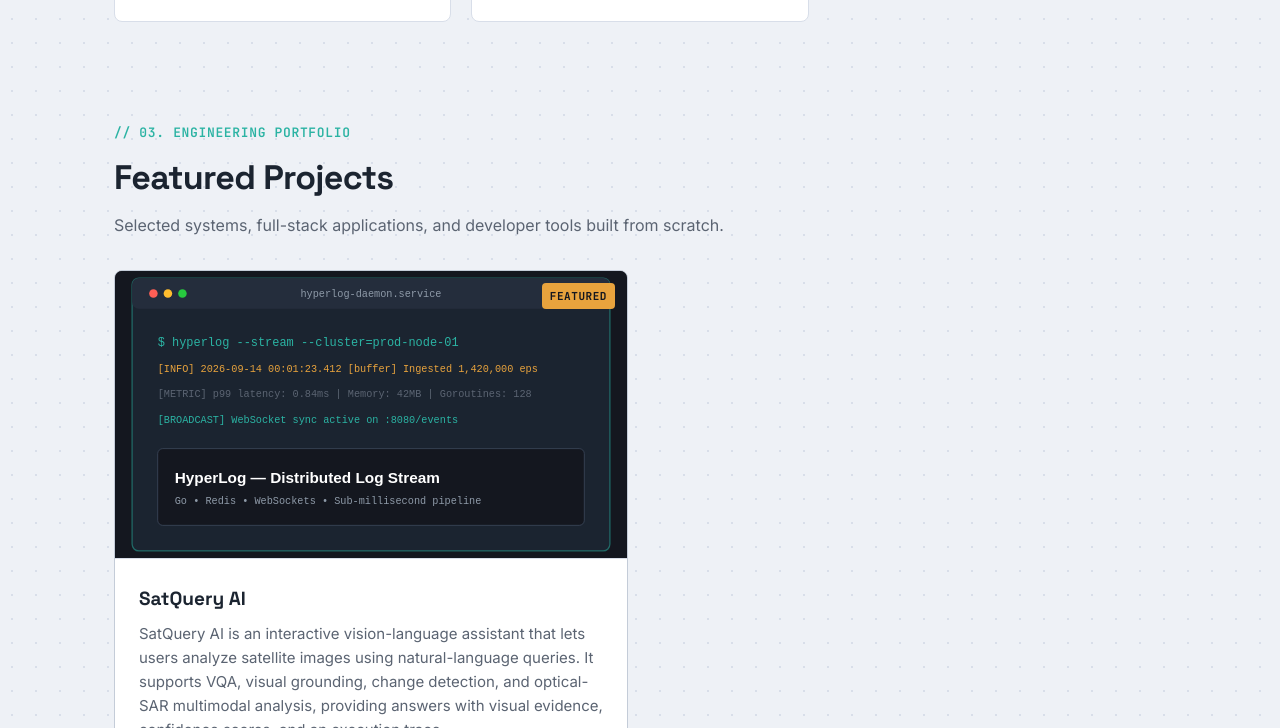
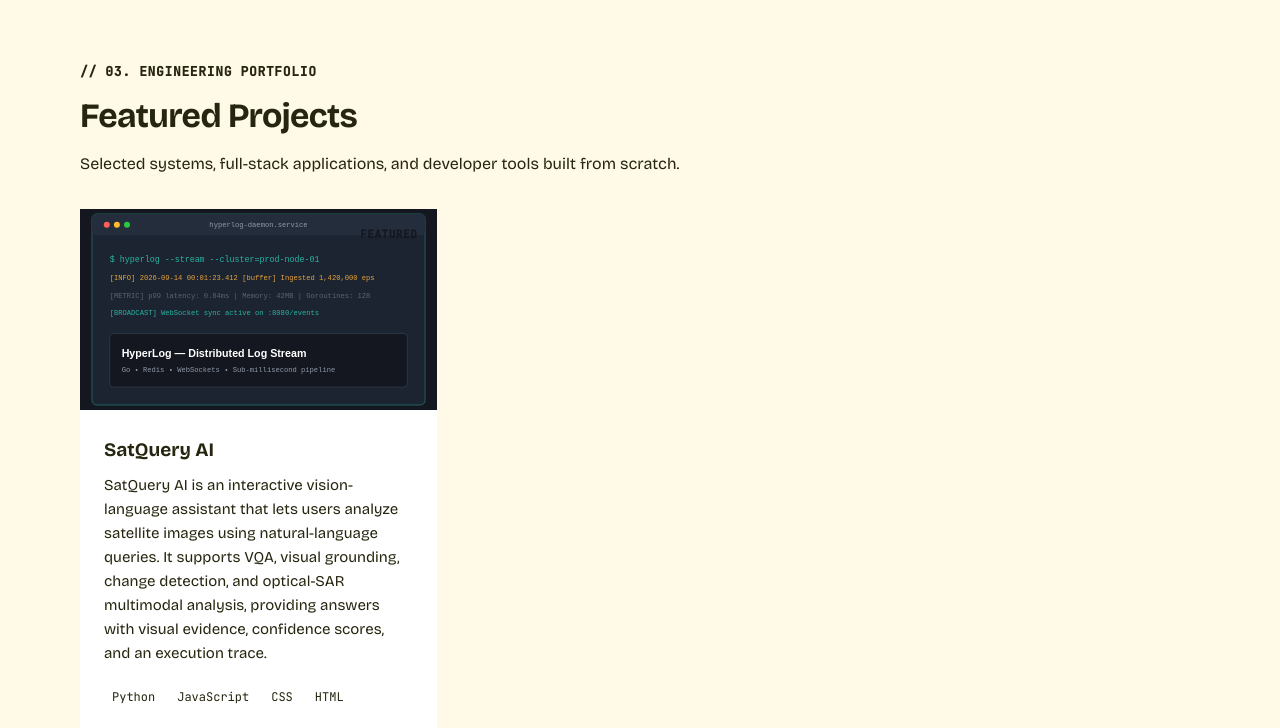
Before and after one commit to barun20saha/barun20saha.github.io, a plain HTML site: page index.html in a window 1280 px wide. Shown: the part 1937-2665 px from the top of the page. Drawn offline with Linux system fonts and the light colour scheme.

Commit message:
feat(design): add design tokens, fonts and base styles

```diff
--- a/assets/css/style.css
+++ b/assets/css/style.css
@@ -1,39 +1,118 @@
 /* ==========================================================================
-   PORTFOLIO STYLESHEET — "Engineer's Notebook Meets Terminal"
+   PORTFOLIO STYLESHEET — "A Developer's Terminal That Steps Out of Its Window"
    ========================================================================== */
 
+/* Self-hosted Typography */
+@font-face {
+  font-family: 'Bricolage Grotesque';
+  font-style: normal;
+  font-weight: 300 800;
+  font-display: swap;
+  src: url('../fonts/bricolage-grotesque-variable.woff2') format('woff2');
+  unicode-range: U+0000-00FF, U+0131, U+0152-0153, U+02BB-02BC, U+02C6, U+02DA, U+02DC, U+0304, U+0308, U+0329, U+2000-206F, U+20AC, U+2122, U+2191, U+2193, U+2212, U+2215, U+FEFF, U+FFFD;
+}
+
+@font-face {
+  font-family: 'JetBrains Mono';
+  font-style: normal;
+  font-weight: 400 500;
+  font-display: swap;
+  src: url('../fonts/jetbrains-mono-latin.woff2') format('woff2');
+  unicode-range: U+0000-00FF, U+0131, U+0152-0153, U+02BB-02BC, U+02C6, U+02DA, U+02DC, U+0304, U+0308, U+0329, U+2000-206F, U+20AC, U+2122, U+2191, U+2193, U+2212, U+2215, U+FEFF, U+FFFD;
+}
+
 :root {
-  /* Design Tokens */
-  --bg: #EEF1F6;
-  --surface: #FFFFFF;
-  --surface-subtle: #F6F8FB;
-  --ink: #1B2430;
-  --muted: #5B6472;
-  --terminal-bg: #14171F;
-  --terminal-bar: #1F2430;
-  --terminal-text: #DCE3EE;
-  --accent-teal: #2BB3A3;
-  --accent-teal-soft: rgba(43, 179, 163, 0.12);
-  --accent-amber: #E8A33D;
-  --accent-amber-soft: rgba(232, 163, 61, 0.12);
-  --border: #D8DEE9;
-  --border-strong: #C4CCD8;
-  --terminal-border: #2A3140;
+  color-scheme: light;
 
-  /* Typography */
-  --font-heading: 'Space Grotesk', -apple-system, BlinkMacSystemFont, sans-serif;
-  --font-body: 'Inter', -apple-system, BlinkMacSystemFont, 'Segoe UI', sans-serif;
-  --font-mono: 'JetBrains Mono', 'Fira Code', monospace;
+  /* Surfaces */
+  --bg:            #FFFAE7;  /* page background (matches banner) */
+  --bg-sunk:       #F7F0CC;  /* tag fills, date chips, input wells, admin canvas strips */
+  --surface:       #FFFFFF;  /* cards, ledgers, forms */
+  --sun:           #FDF1BB;  /* the circle behind the portrait */
+  --line:          #E8E2B8;  /* default 1px borders and dividers */
+  --line-strong:   #CFC88F;  /* hovered borders, input borders */
 
-  /* Layout */
-  --max-width: 1100px;
-  --header-height: 68px;
-  --radius-sm: 4px;
-  --radius-md: 8px;
-  --radius-lg: 12px;
-  --radius-full: 9999px;
-  --transition-fast: 0.18s ease;
-  --transition-normal: 0.28s ease;
+  /* Ink */
+  --ink-strong:    #000000;  /* bold display phrases, primary buttons */
+  --ink:           #26250F;  /* body text            (contrast on --bg ~ 14:1) */
+  --ink-soft:      #5C5B34;  /* secondary text, meta (contrast on --bg ~ 6.7:1) */
+  --olive:         #4A4A25;  /* light-weight display phrases, dashed connector */
+
+  /* Signal (my teal) */
+  --signal:        #14B8A6;  /* fills, dots, timeline rings, focus accents (not for text) */
+  --signal-deep:   #0B7A6E;  /* teal TEXT and links (contrast >= 4.9:1 on --bg) */
+  --signal-wash:   #DDF6EF;  /* status chip, CGPA/score chips */
+  --honey:         #F2A93B;  /* "Featured" badge fill */
+  --honey-ink:     #3A2600;  /* text on honey */
+
+  /* Terminal (hero, project covers, footer) */
+  --term-bg:       #14171F;
+  --term-bar:      #1F2430;
+  --term-line:     #2A3142;
+  --term-text:     #E6EAF2;
+  --term-dim:      #8B93A7;
+  --term-prompt:   #2DD4BF;
+  --term-warn:     #F2A93B;
+  --term-ok:       #3DDC97;
+  --dot-red:       #FF5F57;
+  --dot-yellow:    #FEBC2E;
+  --dot-green:     #28C840;
+
+  /* Feedback */
+  --danger:        #B42318;
+  --danger-wash:   #FDECEA;
+  --focus:         #0B7A6E;  /* 3px focus ring, 2px offset */
+
+  /* Radii (deliberately different per role) */
+  --r-slab:  32px;   /* large containers, footer */
+  --r-card:  20px;   /* cards, ledgers, timeline entries */
+  --r-field: 12px;   /* inputs, small controls */
+  --r-term:  14px;   /* terminal windows: squarer, it is a machine */
+  --r-pill:  999px;  /* buttons, tags, chips, nav */
+
+  /* Shadows: olive-tinted, never neutral grey */
+  --shadow-sm: 0 1px 0 rgba(74,74,37,.06), 0 6px 18px -10px rgba(74,74,37,.22);
+  --shadow-md: 0 1px 0 rgba(74,74,37,.06), 0 18px 40px -18px rgba(74,74,37,.30);
+  --shadow-term: 0 28px 60px -24px rgba(20,23,31,.55);
+
+  /* Spacing scale (4px base) */
+  --s-1: 4px;  --s-2: 8px;  --s-3: 12px; --s-4: 16px; --s-5: 24px;
+  --s-6: 32px; --s-7: 48px; --s-8: 72px; --s-9: 112px;
+
+  /* Type */
+  --font-display: "Bricolage Grotesque", "Segoe UI", system-ui, sans-serif;
+  --font-mono:    "JetBrains Mono", ui-monospace, "SF Mono", Menlo, Consolas, monospace;
+
+  --container: 1200px;
+  --measure: 62ch;
+
+  /* Transitions */
+  --t-fast: 150ms ease-out;
+  --t-normal: 200ms ease-out;
+}
+
+[data-theme="dark"] {
+  color-scheme: dark;
+  --bg:            #0F1218;
+  --bg-sunk:       #0B0E13;
+  --surface:       #171B24;
+  --sun:           #23220F;
+  --line:          #262C3A;
+  --line-strong:   #3A4357;
+  --ink-strong:    #FFFFFF;
+  --ink:           #E8EBF2;
+  --ink-soft:      #A4ABBD;
+  --olive:         #C9C98A;
+  --signal:        #2DD4BF;
+  --signal-deep:   #5EEAD4;
+  --signal-wash:   #12312D;
+  --honey:         #F2A93B;
+  --honey-ink:     #3A2600;
+  --danger:        #F97066;
+  --danger-wash:   #3A1613;
+  --focus:         #5EEAD4;
+  --shadow-sm: 0 1px 0 rgba(0,0,0,.4), 0 6px 18px -10px rgba(0,0,0,.6);
+  --shadow-md: 0 1px 0 rgba(0,0,0,.4), 0 18px 40px -18px rgba(0,0,0,.7);
 }
 
 /* --------------------------------------------------------------------------
@@ -47,28 +126,41 @@
 
 html {
   scroll-behavior: smooth;
-  scroll-padding-top: calc(var(--header-height) + 24px);
+  scroll-padding-top: calc(80px + var(--s-4));
   -webkit-text-size-adjust: 100%;
 }
 
 body {
-  font-family: var(--font-body);
+  font-family: var(--font-display);
   background-color: var(--bg);
   color: var(--ink);
   line-height: 1.65;
-  font-size: 1rem;
+  font-size: 1.0625rem;
+  font-weight: 400;
   min-height: 100vh;
   display: flex;
   flex-direction: column;
-  background-image:
-    radial-gradient(var(--border) 1px, transparent 1px);
-  background-size: 24px 24px;
+  text-rendering: optimizeLegibility;
+  -webkit-font-smoothing: antialiased;
+  -moz-osx-font-smoothing: grayscale;
+}
+
+h1, h2, h3, h4, h5, h6 {
+  font-family: var(--font-display);
+  color: var(--ink-strong);
+  text-wrap: balance;
+  margin: 0;
+}
+
+p {
+  text-wrap: pretty;
+  max-width: var(--measure);
 }
 
 a {
   color: inherit;
   text-decoration: none;
-  transition: color var(--transition-fast);
+  transition: color var(--t-fast), border-color var(--t-fast), background-color var(--t-fast);
 }
 
 img, svg {
@@ -77,33 +169,38 @@ img, svg {
   height: auto;
 }
 
-button, input, textarea {
+button, input, textarea, select {
   font: inherit;
+  color: inherit;
 }
 
 /* Accessibility: Skip to Main Content */
 .skip-link {
   position: absolute;
-  top: -100px;
-  left: 16px;
-  background: var(--ink);
-  color: #FFFFFF;
-  padding: 10px 16px;
-  border-radius: var(--radius-sm);
+  top: -120px;
+  left: 20px;
+  background: var(--ink-strong);
+  color: var(--bg);
+  padding: 12px 20px;
+  border-radius: var(--r-pill);
   font-family: var(--font-mono);
   font-size: 0.875rem;
-  z-index: 9999;
-  transition: top var(--transition-fast);
+  font-weight: 500;
+  z-index: 99999;
+  transition: top var(--t-fast);
+  text-decoration: none;
 }
 
 .skip-link:focus {
   top: 16px;
-  outline: 2px solid var(--accent-teal);
+  outline: 3px solid var(--focus);
+  outline-offset: 2px;
 }
 
 :focus-visible {
-  outline: 2px solid var(--accent-teal);
-  outline-offset: 3px;
+  outline: 3px solid var(--focus);
+  outline-offset: 2px;
+  border-radius: inherit;
 }
 
 /* --------------------------------------------------------------------------
@@ -111,11 +208,11 @@ button, input, textarea {
    -------------------------------------------------------------------------- */
 .container {
   width: 100%;
-  max-width: var(--max-width);
+  max-width: var(--container);
   margin-left: auto;
   margin-right: auto;
-  padding-left: 24px;
-  padding-right: 24px;
+  padding-left: clamp(16px, 4vw, 40px);
+  padding-right: clamp(16px, 4vw, 40px);
 }
 
 .site-main {
--- a/index.html
+++ b/index.html
@@ -15,11 +15,22 @@
   <meta property="og:image" content="assets/img/profile.svg">
 
   <link rel="icon" type="image/svg+xml" href="assets/img/favicon.svg">
+  <meta name="theme-color" content="#FFFAE7">
 
-  <!-- Google Fonts: Space Grotesk (Headings), Inter (Body), JetBrains Mono (Terminal/Code) -->
-  <link rel="preconnect" href="https://fonts.googleapis.com">
-  <link rel="preconnect" href="https://fonts.gstatic.com" crossorigin>
-  <link href="https://fonts.googleapis.com/css2?family=Inter:wght@400;500;600;700&family=JetBrains+Mono:wght@400;500;600;700&family=Space+Grotesk:wght@500;600;700&display=swap" rel="stylesheet">
+  <!-- Self-hosted Variable Fonts Preload -->
+  <link rel="preload" href="assets/fonts/bricolage-grotesque-variable.woff2" as="font" type="font/woff2" crossorigin>
+  <link rel="preload" href="assets/fonts/jetbrains-mono-latin.woff2" as="font" type="font/woff2" crossorigin>
+
+  <!-- Prevent theme flicker -->
+  <script>
+    (function() {
+      try {
+        const stored = localStorage.getItem('theme');
+        const theme = stored || (window.matchMedia('(prefers-color-scheme: dark)').matches ? 'dark' : 'light');
+        document.documentElement.setAttribute('data-theme', theme);
+      } catch (e) {}
+    })();
+  </script>
 
   <link rel="stylesheet" href="assets/css/style.css">
 </head>
```
Also changed, not shown: assets/fonts/bricolage-grotesque-variable.woff2 (added), assets/fonts/jetbrains-mono-latin.woff2 (added), 1 other file.
